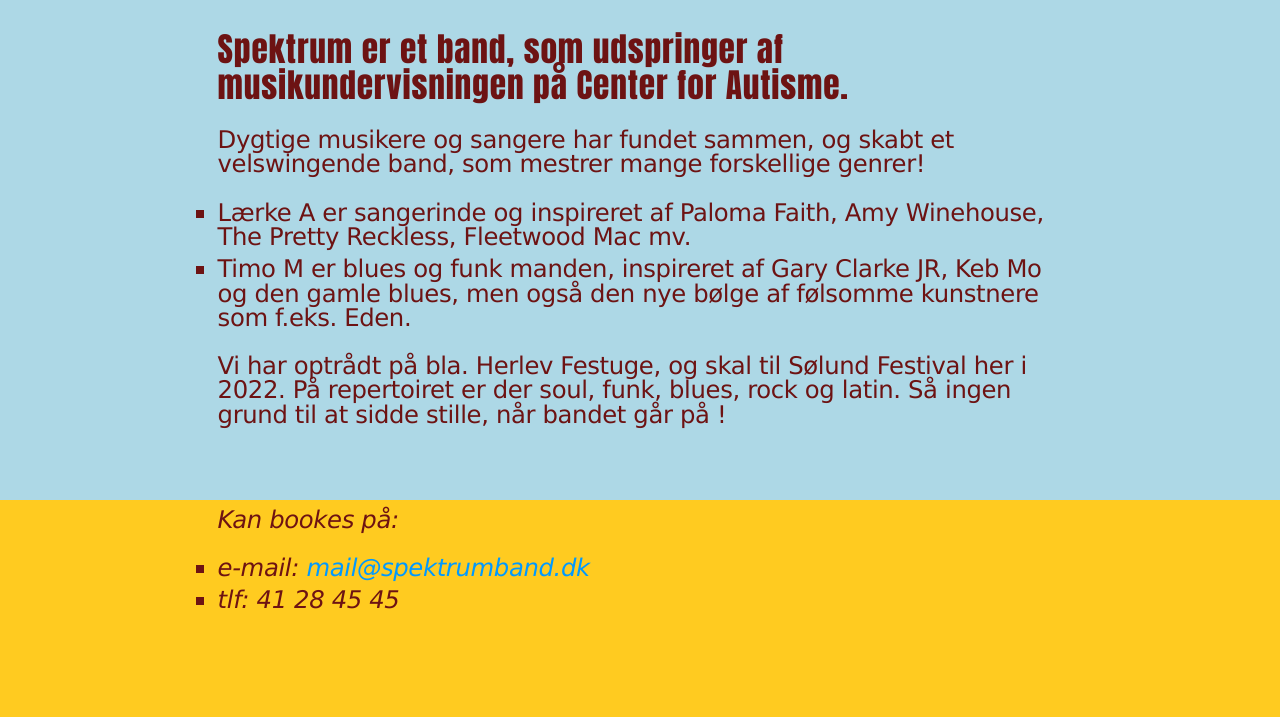
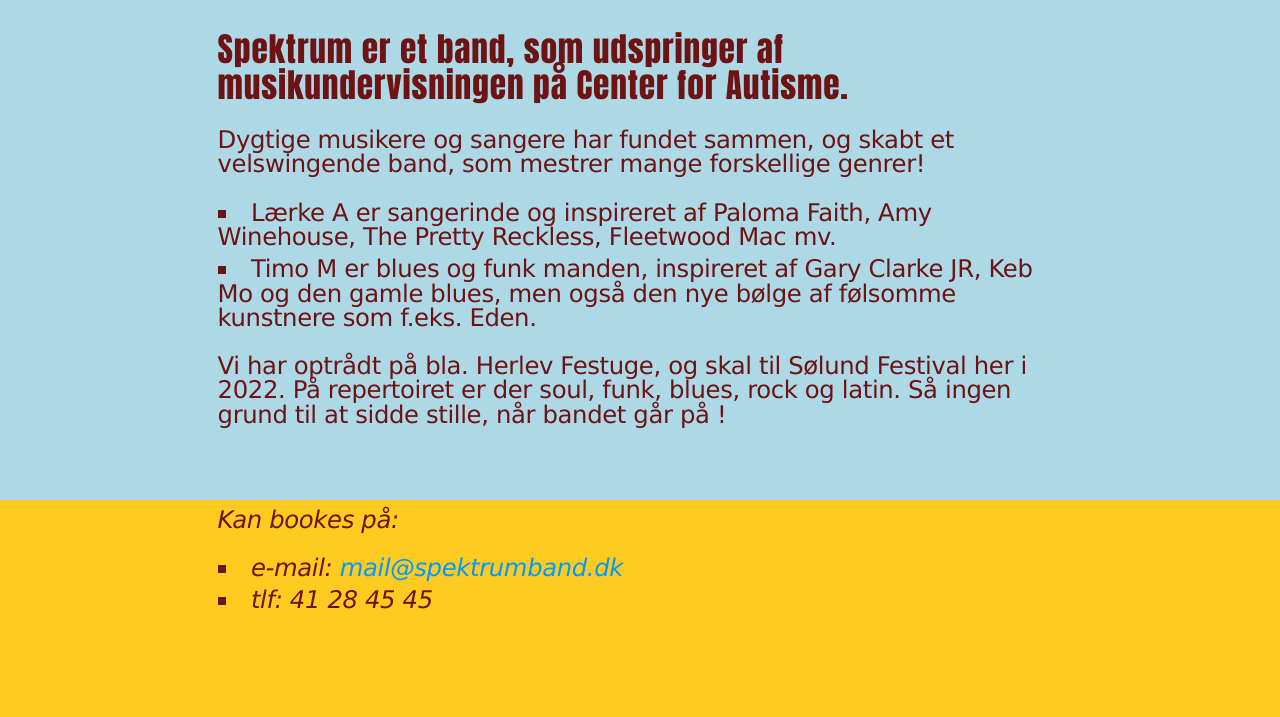
Before and after one commit to center-for-autisme/spektrumband.dk, a PHP site: page / in a window 1280 px wide. Shown: the part 468-1185 px from the top of the page. Run offline with PHP 8.4, Linux system fonts and the light colour scheme.

Commit message:
fixed list-disc-pos og baggrundsfarve

```diff
--- a/css/style.css
+++ b/css/style.css
@@ -3,8 +3,13 @@ body {
     padding: 0;
     list-style: none;
     text-decoration: none;
+    background-color: #ffcb20;
+    color: #6d1313;
+}
+
+#wrapper {
     background-color: lightblue;
-    color: #6d1313;
+    padding-top: 2rem;
 }
 
 footer,
@@ -16,9 +21,7 @@ header {
 }
 
 
-header {
-    margin-bottom: 2rem;
-}
+header {}
 
 footer {
     padding-bottom: 2rem;
@@ -26,28 +29,30 @@ footer {
 
 /* Navigation */
 
-header > nav {
+header>nav {
     background-color: #6d1313;
     text-align: center;
 }
 
-header > nav ul {
+header>nav ul {
     list-style-type: none;
     margin: auto auto 0;
     overflow: hidden;
+    padding: 0;
 }
 
-header > nav ul li {
+header>nav ul li {
     float: left;
     border-right: 1px solid lightblue;
     margin-bottom: 0;
+    padding: 0;
 }
 
-header > nav ul li:last-child {
+header>nav ul li:last-child {
     border-right: none;
 }
 
-header > nav a {
+header>nav a {
     color: lightblue;
     display: block;
     padding: 0.5rem;
@@ -55,7 +60,7 @@ header > nav a {
 
 }
 
-header > nav a:hover {
+header>nav a:hover {
     text-decoration: none;
     background-color: #4b1313;
 }
@@ -80,3 +85,9 @@ address {
     text-align: left;
     padding: 0.5rem 0 3rem;
 }
+
+/* lists */
+
+li {
+    list-style-position: inside;
+}
```
